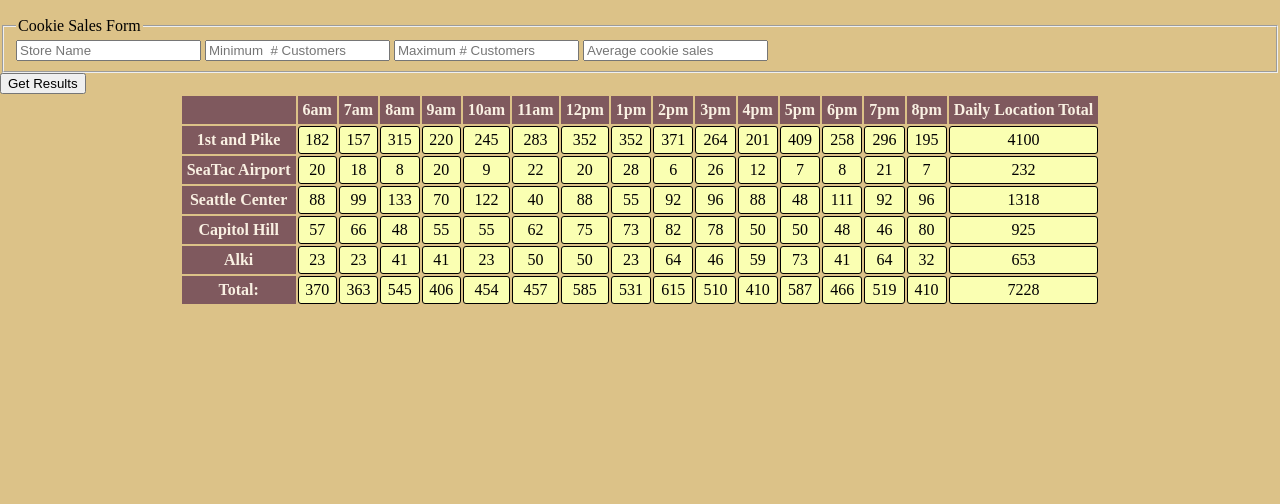
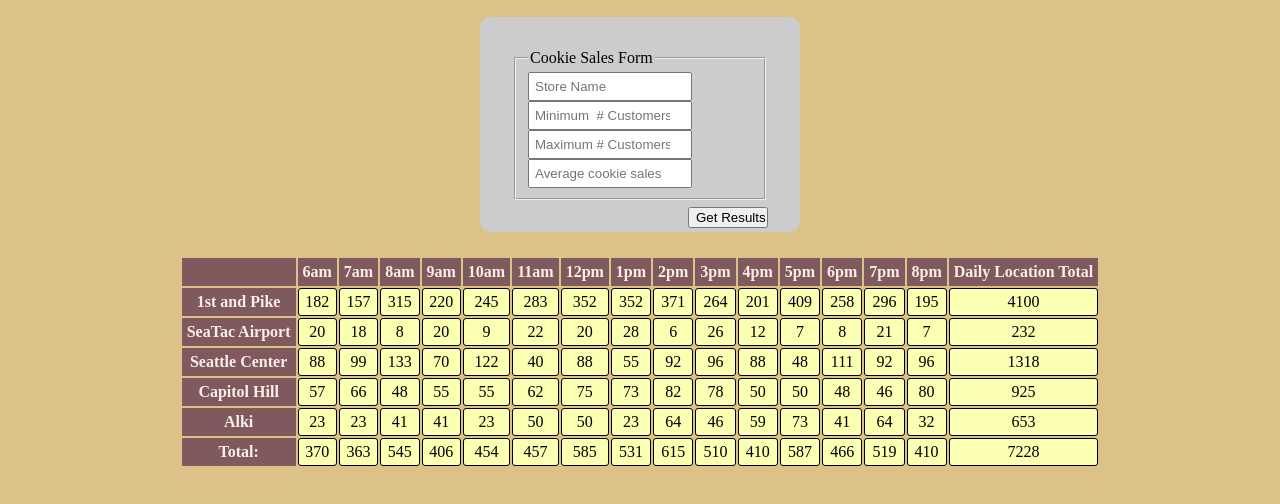
Before and after one commit to devonhackley/cookie-stand56, a plain HTML site: page sales.html in a window 1280 px wide. Shown: the part 50-554 px from the top of the page. Drawn offline with Linux system fonts and the light colour scheme.

Commit message:
updated styles and form

```diff
--- a/css/style.css
+++ b/css/style.css
@@ -84,3 +84,25 @@ tr > th {
 label {
     display:block;
 }
+
+#main-area {
+    position: relative;
+    margin: 0 auto 0 auto;
+    width: 25%;
+}
+#cookie-form {
+    border-radius: 10px;
+    background: #ccc;
+    padding: 2em;
+    margin-bottom: 1.5em;
+}
+#form-submit {
+    width:80px;
+    margin-top: 7px;
+    float:right;
+}
+.input-fields {
+    display: block;
+    padding: 5px;
+    width:150px;
+}
--- a/js/app.js
+++ b/js/app.js
@@ -5,7 +5,7 @@ const table = document.getElementById('table-area');
 const form  = document.getElementById('cookie-form');
 const stores = [];
 
-/********** Helper Function to create elements *******************/
+/********** Helper Functions *******************/
 const createTheElement = function(element, content, parent){
     const newEle = document.createElement(element);
     newEle.textContent = content;
@@ -125,7 +125,7 @@ function handleFormSubmit(event){
 
     // clear table and rebuild with new store
     table.textContent = '';
-    stores.forEach((store)  => {
+    stores.forEach((store) => {
         store.render();
     });
     //configure headers and create total row
--- a/sales.html
+++ b/sales.html
@@ -14,12 +14,12 @@
             <form id="cookie-form">
                 <fieldset>
                     <legend>Cookie Sales Form</legend>
-                    <input id ="name" type="text" name="name" placeholder="Store Name" required>
-                    <input id = "minHourlyCustomers" type="number" name="minHourlyCustomers" placeholder="Minimum  # Customers">
-                    <input id="maxHourlyCustomers" type="number" name="maxHourlyCustomers" placeholder="Maximum # Customers">
-                    <input id = "averageCookies" type="number" name="averageCookies" step="0.1" placeholder="Average cookie sales">
+                    <input class="input-fields" id ="name" type="text" name="name" placeholder="Store Name" required>
+                    <input class="input-fields" id = "minHourlyCustomers" type="number" name="minHourlyCustomers"  min="0" placeholder="Minimum  # Customers">
+                    <input class="input-fields" id="maxHourlyCustomers" type="number" name="maxHourlyCustomers" min="0" placeholder="Maximum # Customers">
+                    <input class="input-fields" id = "averageCookies" type="number" name="averageCookies" min="0" step="0.1" placeholder="Average cookie sales">
                 </fieldset>
-                <input type="submit" value="Get Results">
+                <input id="form-submit" type="submit" value="Get Results">
             </form>
         </div>
         <table id="table-area"></table>
```
